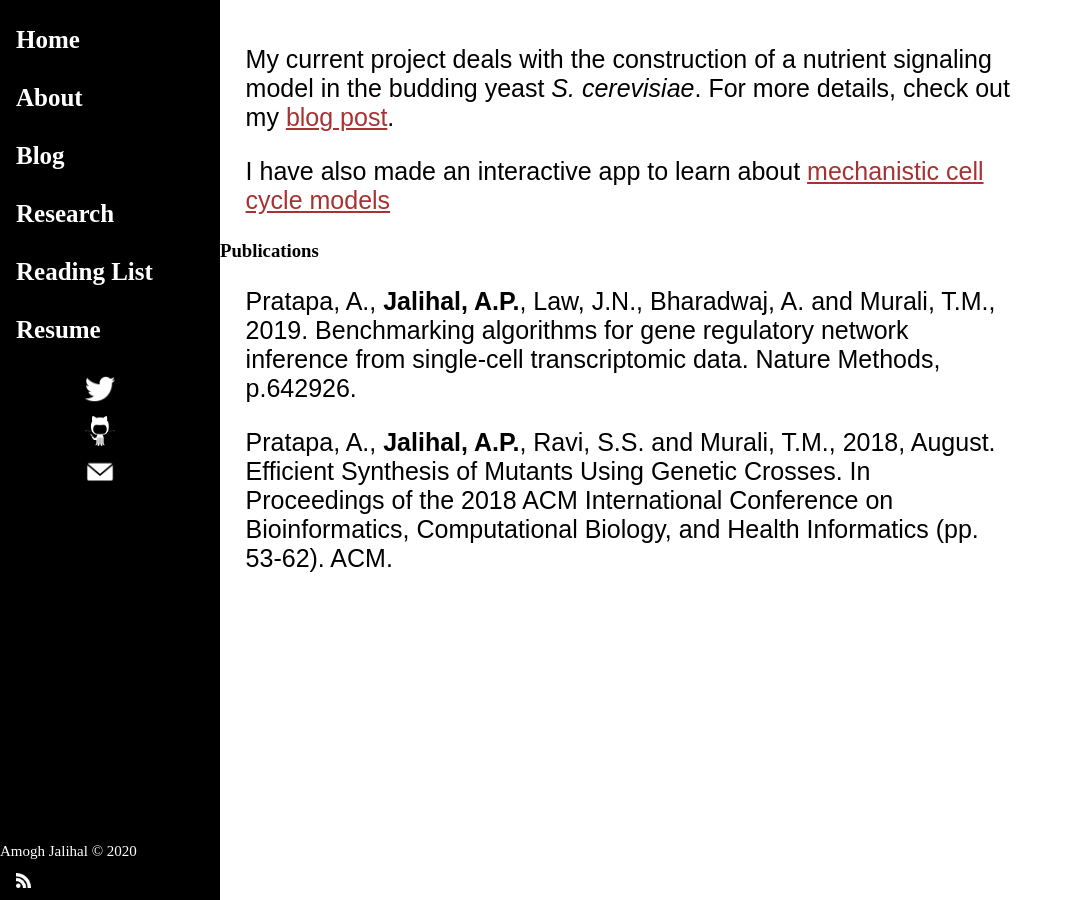
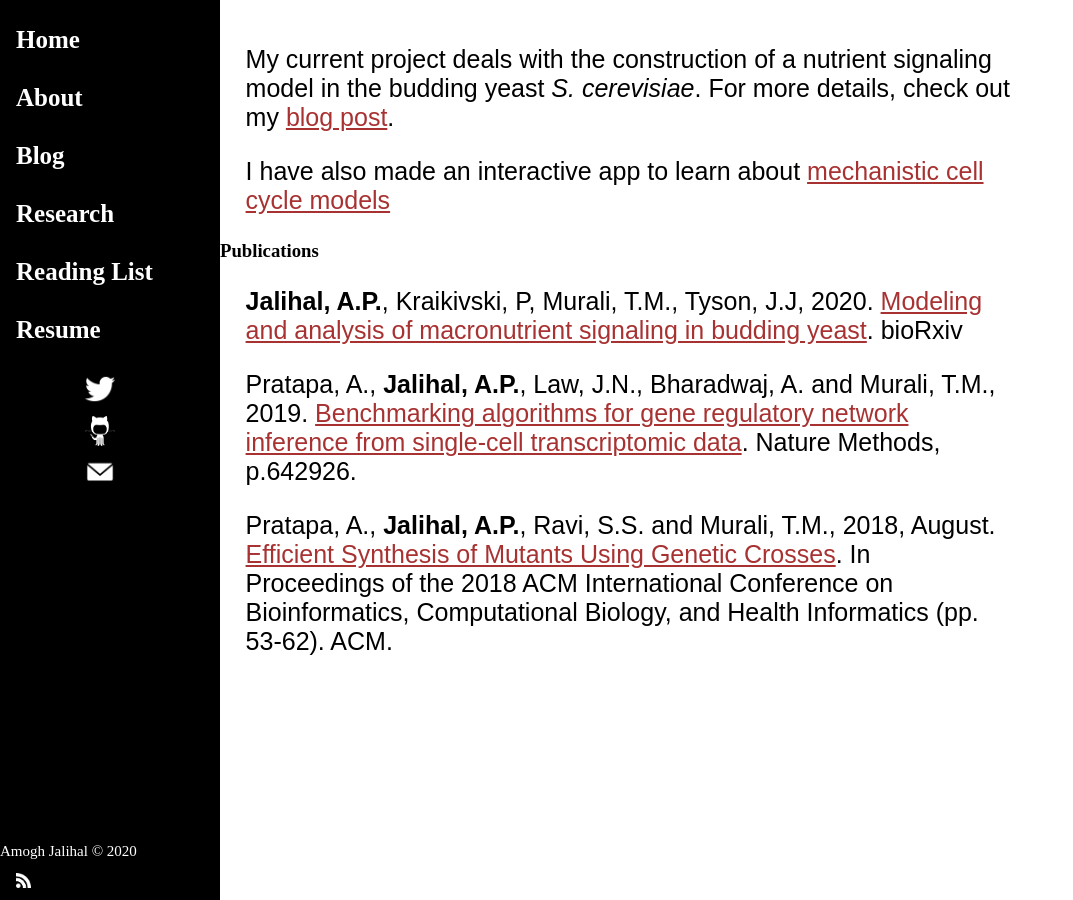
Before and after one commit to amoghpj/amoghpj.github.io, a Jekyll site: the page built from research.md, in a window 1280 px wide. Shown: the whole page, without its empty margins (0-1073 px from the left). Built offline with Jekyll 4.4.1, drawn with Linux system fonts in a browser that asks for light colours; comment, search, counter and statistics services are not loaded.

Commit message:
Add biorxiv paper, links to papers

```diff
--- a/research.md
+++ b/research.md
@@ -9,6 +9,8 @@ I have also made an interactive app to learn about [mechanistic cell cycle model
 
 ### Publications
 
-Pratapa, A., **Jalihal, A.P.**, Law, J.N., Bharadwaj, A. and Murali, T.M., 2019. Benchmarking algorithms for gene regulatory network inference from single-cell transcriptomic data. Nature Methods, p.642926.
+**Jalihal, A.P.**, Kraikivski, P, Murali, T.M., Tyson, J.J, 2020. [Modeling and analysis of macronutrient signaling in budding yeast](https://www.biorxiv.org/content/10.1101/2020.02.15.950881v1). bioRxiv
 
-Pratapa, A., **Jalihal, A.P.**, Ravi, S.S. and Murali, T.M., 2018, August. Efficient Synthesis of Mutants Using Genetic Crosses. In Proceedings of the 2018 ACM International Conference on Bioinformatics, Computational Biology, and Health Informatics (pp. 53-62). ACM.
+Pratapa, A., **Jalihal, A.P.**, Law, J.N., Bharadwaj, A. and Murali, T.M., 2019. [Benchmarking algorithms for gene regulatory network inference from single-cell transcriptomic data](https://www.nature.com/articles/s41592-019-0690-6). Nature Methods, p.642926.
+
+Pratapa, A., **Jalihal, A.P.**, Ravi, S.S. and Murali, T.M., 2018, August. [Efficient Synthesis of Mutants Using Genetic Crosses](https://dl.acm.org/doi/10.1145/3233547.3233556). In Proceedings of the 2018 ACM International Conference on Bioinformatics, Computational Biology, and Health Informatics (pp. 53-62). ACM.
```
